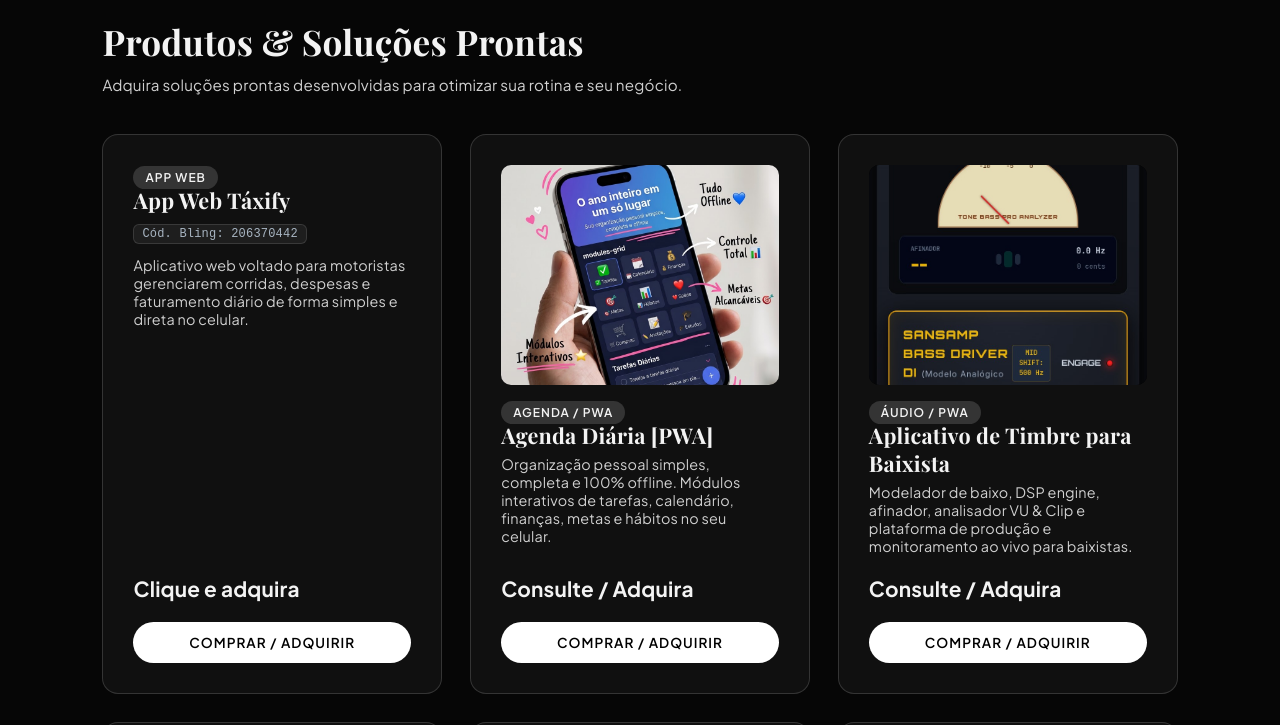
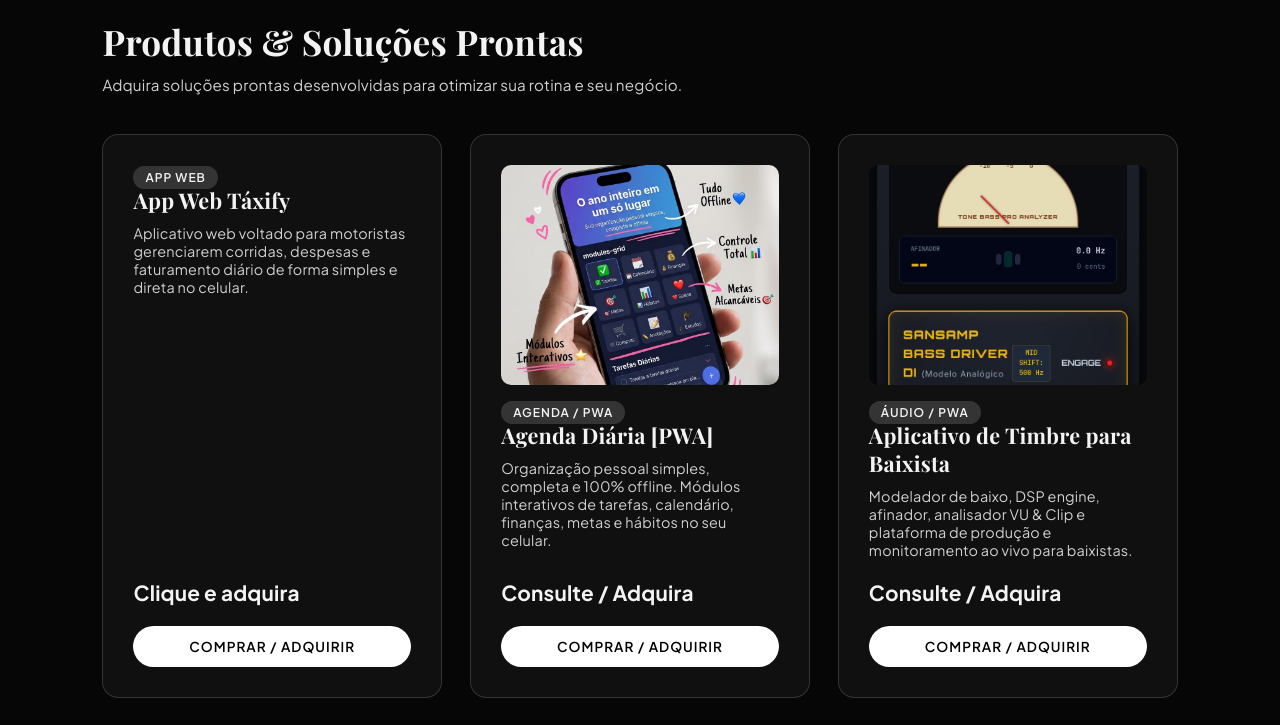
Before and after one commit to carlamiter038-source/carlamitertech, a plain HTML site: page index.html in a window 1280 px wide. Shown: the part 1740-2465 px from the top of the page. Drawn offline with nearby package versions, Linux system fonts and the light colour scheme; a web font is replaced by a local one.

Commit message:
Update index.html

```diff
--- a/index.html
+++ b/index.html
@@ -354,19 +354,7 @@
         font-family: 'Playfair Display', serif;
         font-size: 1.35rem;
         color: var(--text-primary);
-        margin-bottom: 6px;
-    }
-
-    .product-bling-ref {
-        display: inline-block;
-        font-size: 0.75rem;
-        color: #a8b5c2;
-        background: rgba(255, 255, 255, 0.06);
-        border: 1px solid rgba(255, 255, 255, 0.12);
-        padding: 2px 8px;
-        border-radius: 6px;
-        margin-bottom: 12px;
-        font-family: monospace;
+        margin-bottom: 10px;
     }
 
     .product-card p {
@@ -1172,7 +1160,7 @@
         phone: "5531975644571",
         phoneFormatted: "(31) 97564-4571",
         email: "carlamiter038@gmail.com",
-        insta: "@carlamitertech",
+        insta: "@carlamitertech", // Handle atualizado
         pix: "carlapemi@outlook.com",
         vision: "focada em criar soluções simples, acessíveis e funcionais para o dia a dia. Estou sempre em constante atualização e acompanhando as tendências da área de tecnologia.",
         photo: "Foto.jpg"
@@ -1188,15 +1176,9 @@
         }
     ];
 
-    /* --- LISTA DE PRODUTOS CONFIGURADA COM MERCADO PAGO & BLING (206370442) ---
-       - mercadoPagoUrl: Cole aqui o link de pagamento gerado no Mercado Pago para cada produto.
-         Se deixar vazio (""), o botão continuará chamando o WhatsApp com o código Bling.
-    */
     const products = [
         {
             id: 1,
-            blingId: "206370442",
-            mercadoPagoUrl: "", // Exemplo: "https://mpago.la/1234567" (Cole seu link do Mercado Pago aqui)
             title: "App Web Táxify",
             category: "App Web",
             desc: "Aplicativo web voltado para motoristas gerenciarem corridas, despesas e faturamento diário de forma simples e direta no celular.",
@@ -1204,8 +1186,6 @@
         },
         {
             id: 2,
-            blingId: "",
-            mercadoPagoUrl: "",
             title: "Agenda Diária [PWA]",
             category: "Agenda / PWA",
             desc: "Organização pessoal simples, completa e 100% offline. Módulos interativos de tarefas, calendário, finanças, metas e hábitos no seu celular.",
@@ -1214,8 +1194,6 @@
         },
         {
             id: 3,
-            blingId: "",
-            mercadoPagoUrl: "",
             title: "Aplicativo de Timbre para Baixista",
             category: "Áudio / PWA",
             desc: "Modelador de baixo, DSP engine, afinador, analisador VU & Clip e plataforma de produção e monitoramento ao vivo para baixistas.",
@@ -1224,8 +1202,6 @@
         },
         {
             id: 4,
-            blingId: "",
-            mercadoPagoUrl: "",
             title: "Página de Links / Bio Personalizada",
             category: "Link/Bio",
             desc: "Página leve, ultra rápida e responsiva para colocar na bio do seu Instagram com todos os seus contatos.",
@@ -1233,8 +1209,6 @@
         },
         {
             id: 5,
-            blingId: "",
-            mercadoPagoUrl: "",
             title: "Hub USB-C 8 em 1 Multifuncional",
             category: "Acessórios / Adaptadores",
             desc: "Adaptador Hub Tipo C com HDMI 4K, porta Ethernet RJ45 Gigabit, USB-C PD (87W), USB 3.0/2.0 e leitores de cartão SD e TF (Micro SD).",
@@ -1243,8 +1217,6 @@
         },
         {
             id: 6,
-            blingId: "",
-            mercadoPagoUrl: "",
             title: "Hub Adaptador Tipo C 3 em 1",
             category: "Acessórios / Adaptadores",
             desc: "Adaptador multifuncional compacto Tipo C com portas para cartão SD, cartão TF/Micro SD e entrada USB para Pendrive/Dispositivos.",
@@ -1271,6 +1243,7 @@
         document.getElementById('displayContactPhoneLink').href = `tel:${rawPhone}`;
         document.getElementById('displayContactEmailLink').href = `mailto:${siteInfo.email}`;
 
+        // Monta o link do Instagram removendo o @ de forma segura
         const cleanInsta = siteInfo.insta.replace('@', '').trim();
         const instaUrl = `https://www.instagram.com/${cleanInsta}`;
         document.getElementById('displayContactInstaLink').href = instaUrl;
@@ -1315,15 +1288,13 @@
             const card = document.createElement('div');
             card.className = 'product-card';
 
-            const imageHtml = p.image ? `<div class="product-image-container"><img src="${p.image}" alt="${p.title}" loading="lazy"></div>` : '';
-            const refBadge = p.blingId ? `<span class="product-bling-ref">Cód. Bling: ${p.blingId}</span>` : '';
+            let imageHtml = p.image ? `<div class="product-image-container"><img src="${p.image}" alt="${p.title}" loading="lazy"></div>` : '';
 
             card.innerHTML = `
                 <div>
                     ${imageHtml}
                     <span class="product-badge">${p.category}</span>
                     <h3>${p.title}</h3>
-                    ${refBadge}
                     <p>${p.desc}</p>
                 </div>
                 <div>
@@ -1338,17 +1309,7 @@
     async function iniciarCompra(productId) {
         try {
             const product = products.find(p => p.id === productId);
-            if (!product) return;
-
-            // Se houver um link do Mercado Pago configurado, abre o checkout de forma automática
-            if (product.mercadoPagoUrl && product.mercadoPagoUrl.trim() !== "") {
-                window.open(product.mercadoPagoUrl.trim(), '_blank');
-                return;
-            }
-
-            // Fallback: Se não tiver o link do MP preenchido ainda, envia para o WhatsApp com o código Bling
-            const ref = product.blingId ? ` [Cód. Bling: ${product.blingId}]` : '';
-            const msg = encodeURIComponent(`Olá! Tenho interesse em adquirir o produto: ${product.title}${ref} (${product.price}).`);
+            const msg = encodeURIComponent(`Olá! Tenho interesse em adquirir o produto: ${product.title} (${product.price}).`);
             window.open(`https://wa.me/${siteInfo.phone}?text=${msg}`, '_blank');
         } catch (error) {
             console.error('Erro ao processar checkout:', error);
@@ -1459,7 +1420,7 @@
         speakText(responseText.replace(/<[^>]*>?/gm, ''));
     }
 
-    function speakTest(text) {
+    function speakText(text) {
         stopSpeech();
         if (!voiceEnabled || !('speechSynthesis' in window)) return;
 
```
